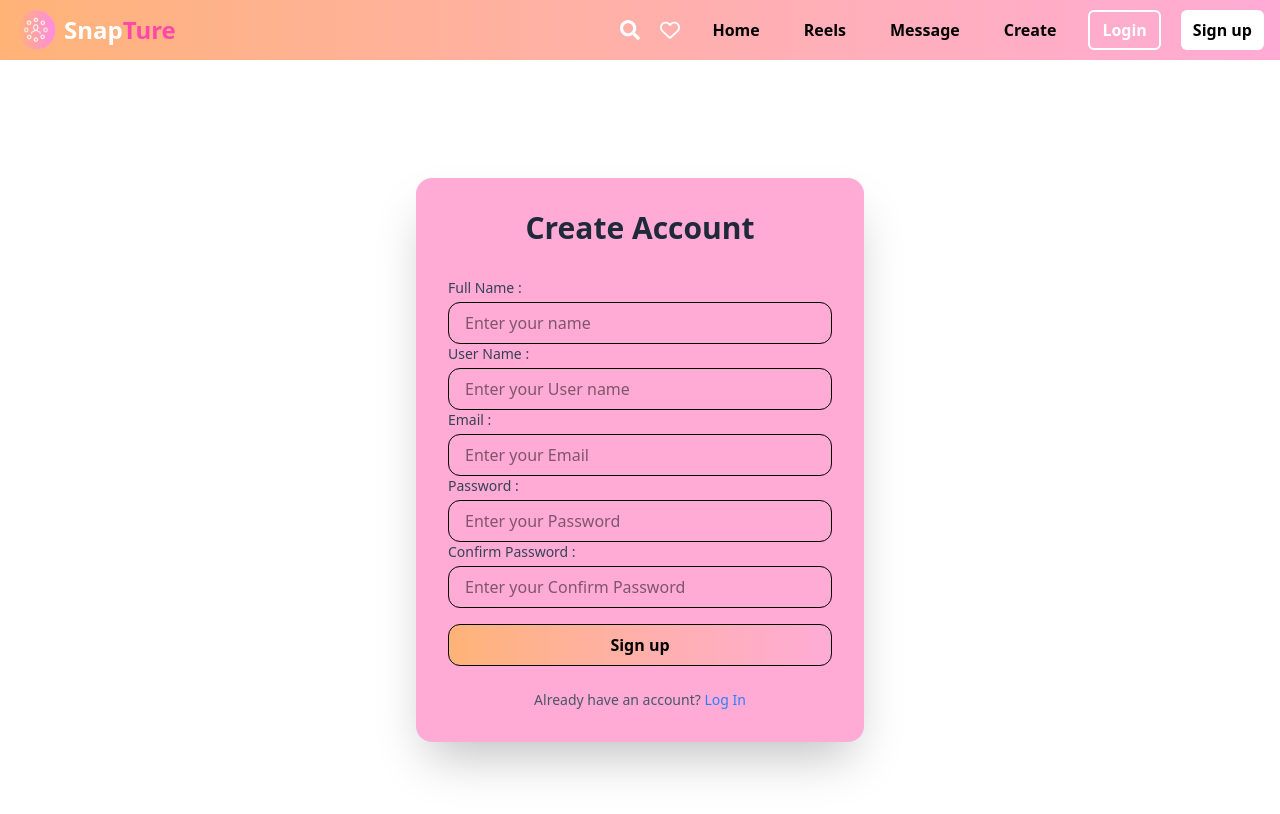
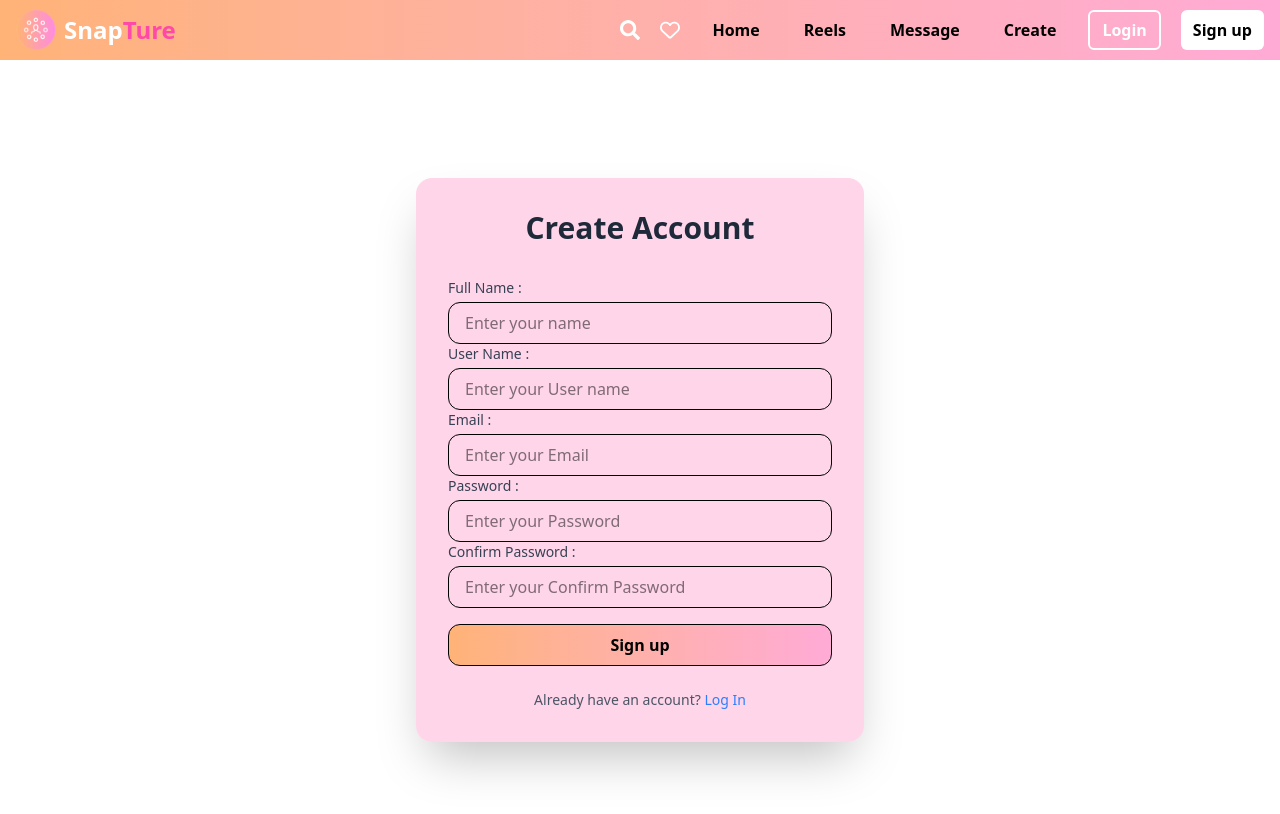
Before and after one commit to Rahulkumar9598/SocialMedia, a React (Vite) app in the folder socialmedia/Frontend/: page /signup in a window 1280 px wide. Shown: the top 814 px of the page. Built offline with nearby package versions, Linux system fonts and the light colour scheme.

Commit message:
change login and signup page

```diff
--- a/socialmedia/Frontend/src/pages/Login.jsx
+++ b/socialmedia/Frontend/src/pages/Login.jsx
@@ -3,7 +3,7 @@ import React from 'react'
 const Login = () => {
   return (
     <div className='w-full flex justify-center items-center min-h-screen'>
-        <div className='w-full max-w-md p-8 rounded-2xl bg-[#FFABD6] shadow-2xl'>
+        <div className='w-full max-w-md p-8 rounded-2xl bg-[#FFABD6]/50  shadow-2xl'>
     <form action="">
         <h2 className='text-3xl font-bold text-gray-800 text-center'>Log in</h2>
 
--- a/socialmedia/Frontend/src/pages/SignUp.jsx
+++ b/socialmedia/Frontend/src/pages/SignUp.jsx
@@ -3,7 +3,7 @@ import React from 'react'
 const SignUp = () => {
   return (
     <div className='flex items-center justify-center min-h-screen'>
-        <div className='w-full max-w-md p-8 bg-[#FFABD6] rounded-2xl shadow-2xl '>
+        <div className='w-full max-w-md p-8 bg-[#FFABD6]/50 rounded-2xl shadow-2xl '>
             <h2 className='text-3xl font-bold text-center text-gray-800 mb-8 '>Create Account</h2>
 
             <form action="">
```
